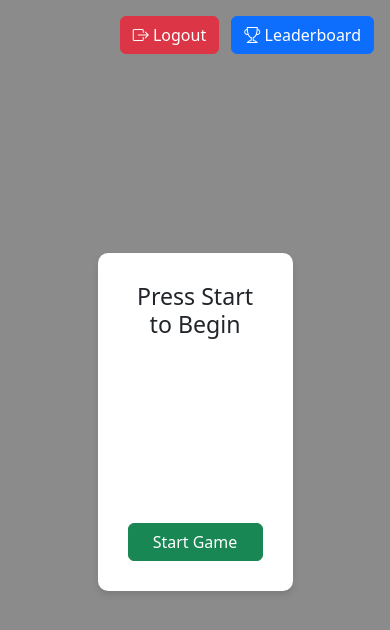
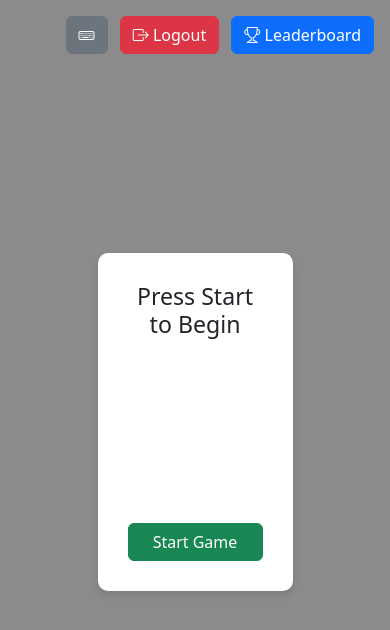
Before and after one commit to JonW2k/trivia-game, a website: page index.html in a window 390 px wide. Drawn offline with nearby package versions, Linux system fonts and the light colour scheme; files whose address does not match are found by name.

Commit message:
phone keyboard

```diff
--- a/index.html
+++ b/index.html
@@ -85,9 +85,9 @@
             border-color: rgb(255, 42, 42) !important;
         }
 
-        #skip{
+        #skip {
             width: fit-content;
-            margin-left:auto;
+            margin-left: auto;
         }
 
         .clue {
@@ -127,6 +127,9 @@
 
 <body>
     <div class="position-absolute top-0 end-0 m-3">
+        <button onclick="openKeyboard()" class="btn btn-secondary me-2">
+            <i class="bi bi-keyboard"></i>
+        </button>
         <button class="btn btn-danger me-2"
             onclick="document.cookie='name=';document.cookie='age=';window.location.reload();">
             <i class="bi bi-box-arrow-right"></i> Logout
@@ -135,6 +138,7 @@
             <i class="bi bi-trophy"></i> Leaderboard
         </a>
     </div>
+    <input id="hiddenInput" style="opacity: 0; position: absolute; left: -9999px;">
 
     <div id="content-box" display="none">
         <div id="timer" style="opacity: 0;"></div>
@@ -376,6 +380,11 @@
             }
         }
 
+        function openKeyboard() {
+            const input = document.getElementById('hiddenInput');
+            input.focus();
+        }
+
 
     </script>
 
```
